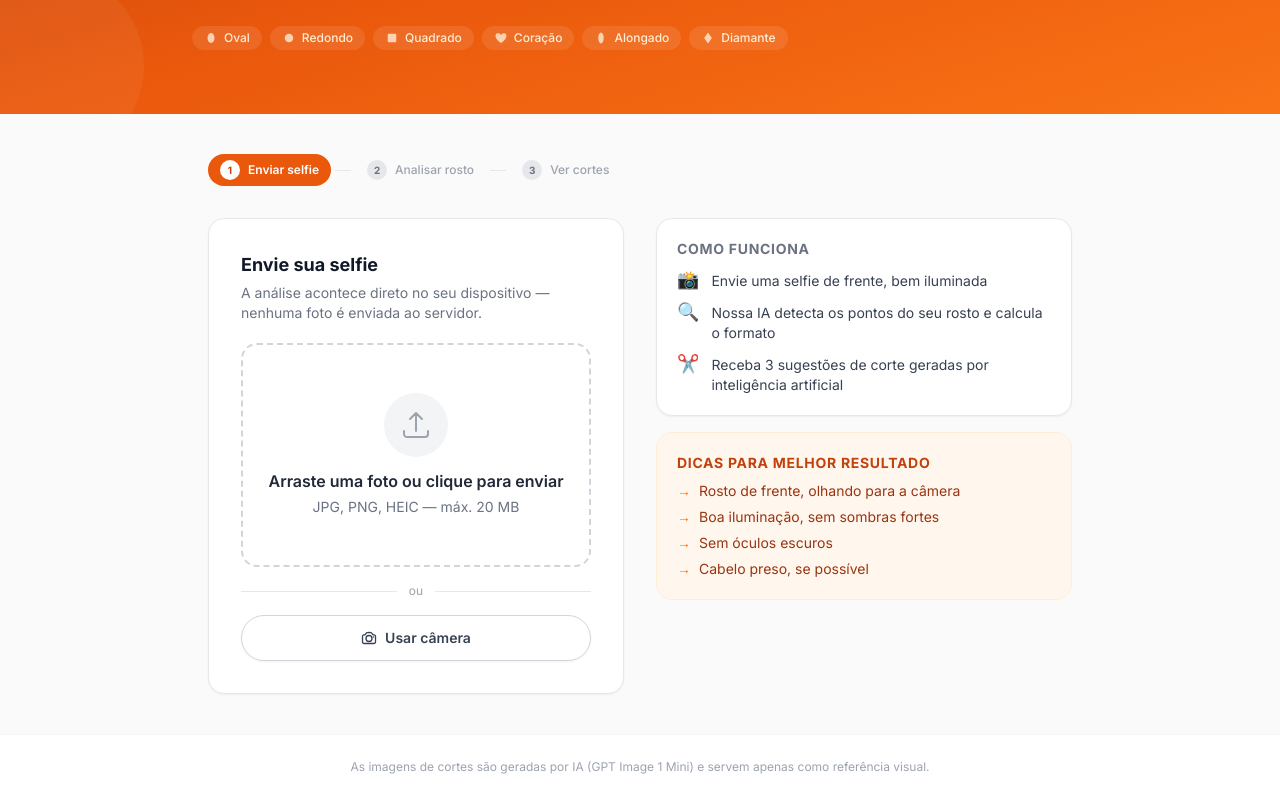
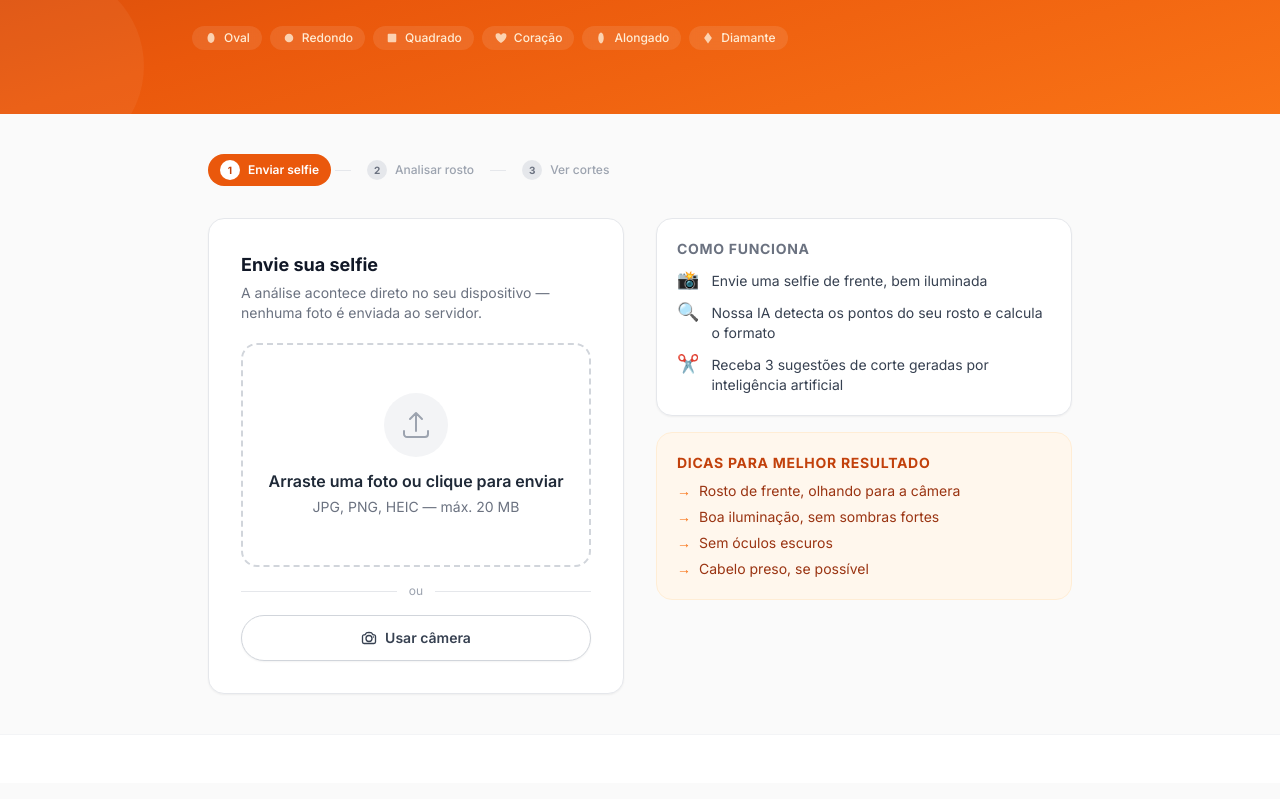
Before and after one commit to italodve/Meu-Corte-ideal, a Next.js app: page / in a window 1280 px wide. Shown: the part 264-1063 px from the top of the page. Built offline with nearby package versions, Linux system fonts and the light colour scheme.

Commit message:
Remove footer text about AI-generated images
https://claude.ai/code/session_014Z5odYCzU1QSk3TQVAhnP2

```diff
--- a/app/page.tsx
+++ b/app/page.tsx
@@ -266,9 +266,7 @@ export default function HomePage() {
         )}
       </main>
 
-      <footer className="border-t border-gray-100 bg-white px-4 py-6 text-center text-xs text-gray-400">
-        As imagens de cortes são geradas por IA (GPT Image 1 Mini) e servem apenas como referência visual.
-      </footer>
+      <footer className="border-t border-gray-100 bg-white px-4 py-6" />
     </div>
   );
 }
```
